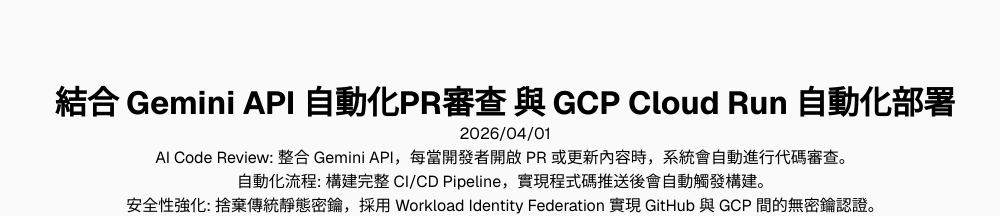
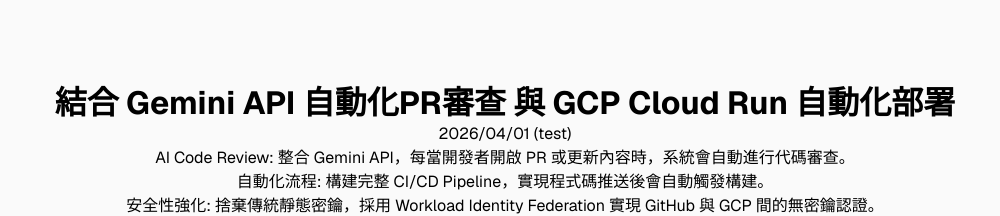
Before and after one commit to jimmy010679/ai-code-review, a Next.js app: page / in a window 1280 px wide. Shown: the part 230-446 px from the top of the page, without its empty margins (135-1135 px from the left). Built offline with nearby package versions, Linux system fonts and the light colour scheme.

Commit message:
test: 配合infra+readme.md

```diff
--- a/src/app/page.tsx
+++ b/src/app/page.tsx
@@ -4,7 +4,7 @@
   return (
     <div className={styles.page}>
       <h1>結合 Gemini API 自動化PR審查 與 GCP Cloud Run 自動化部署</h1>
-      <p>2026/04/01</p>
+      <p>2026/04/01 (test)</p>
       <p>AI Code Review: 整合 Gemini API，每當開發者開啟 PR 或更新內容時，系統會自動進行代碼審查。</p>
       <p>自動化流程: 構建完整 CI/CD Pipeline，實現程式碼推送後會自動觸發構建。</p>
       <p>安全性強化: 捨棄傳統靜態密鑰，採用 Workload Identity Federation 實現 GitHub 與 GCP 間的無密鑰認證。</p>
```
Also changed, not shown: 1 other file (tests, documents, lock files or other folders).
